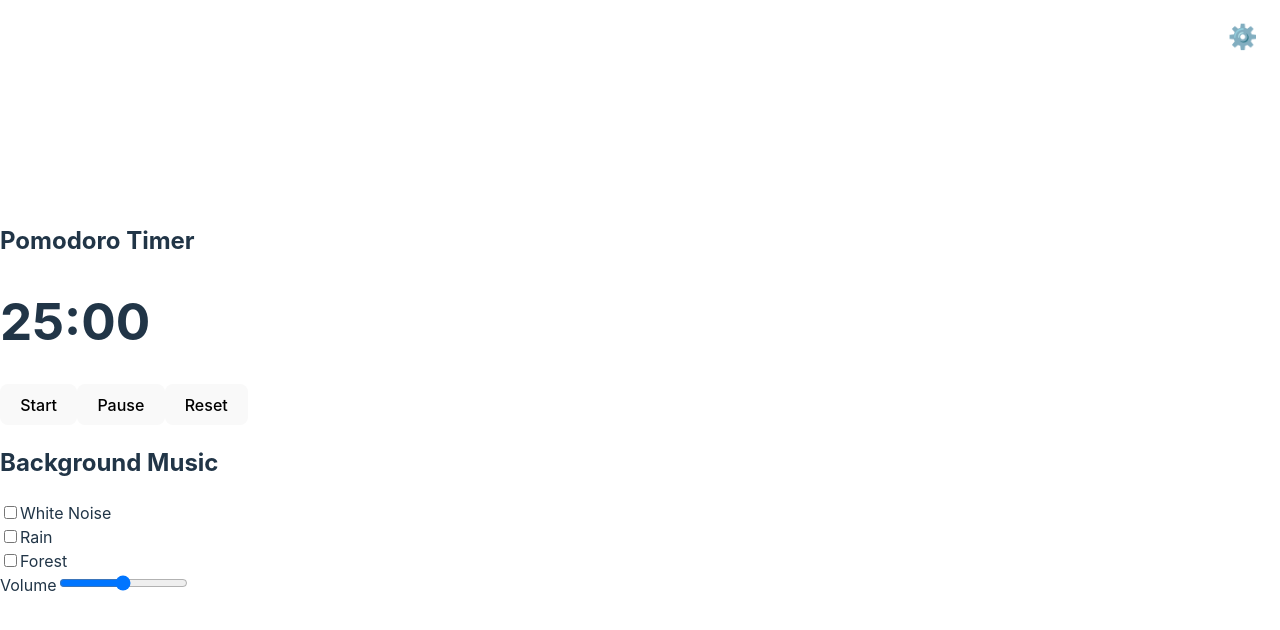
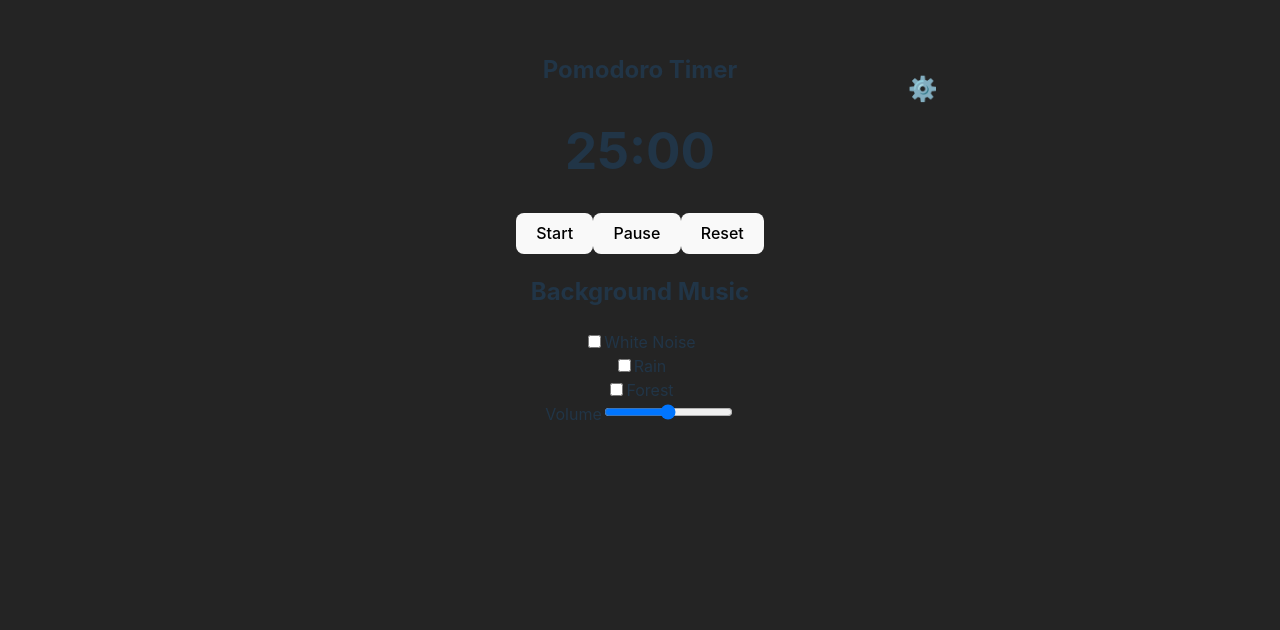
Before and after one commit to Jiangjia2036/pomodoro-study-timer, a React (Vite) app: page / in a window 1280 px wide. Shown: the top 630 px of the page. Built offline with nearby package versions, Linux system fonts and the light colour scheme.

Commit message:
Added proper code for the background color to change. Additionally added a css class to have the settings button be closer to the main text

```diff
--- a/src/App.css
+++ b/src/App.css
@@ -1,68 +1,52 @@
-:root {
-  font-family: Inter, system-ui, Avenir, Helvetica, Arial, sans-serif;
-  line-height: 1.5;
-  font-weight: 400;
-
-  color-scheme: light dark;
-  color: rgba(255, 255, 255, 0.87);
-  background-color: #242424;
-
-  font-synthesis: none;
-  text-rendering: optimizeLegibility;
-  -webkit-font-smoothing: antialiased;
-  -moz-osx-font-smoothing: grayscale;
+#root {
+  max-width: 1280px;
+  margin: 0 auto;
+  padding: 2rem;
+  text-align: center;
 }
 
-a {
-  font-weight: 500;
-  color: #646cff;
-  text-decoration: inherit;
+
+.logo {
+  height: 6em;
+  padding: 1.5em;
+  will-change: filter;
+  transition: filter 300ms;
 }
-a:hover {
-  color: #535bf2;
+.logo:hover {
+  filter: drop-shadow(0 0 2em #646cffaa);
+}
+.logo.react:hover {
+  filter: drop-shadow(0 0 2em #61dafbaa);
 }
 
-body {
-  margin: 0;
-  display: flex;
-  place-items: center;
-  min-width: 320px;
+
+@keyframes logo-spin {
+  from {
+    transform: rotate(0deg);
+  }
+  to {
+    transform: rotate(360deg);
+  }
+}
+
+
+@media (prefers-reduced-motion: no-preference) {
+  a:nth-of-type(2) .logo {
+    animation: logo-spin infinite 20s linear;
+  }
+}
+
+
+.card {
+  padding: 2em;
+}
+
+
+.read-the-docs {
+  color: #888;
+}
+.app {
+  position: relative;
+  width: 50vw;
   min-height: 100vh;
 }
-
-h1 {
-  font-size: 3.2em;
-  line-height: 1.1;
-}
-
-button {
-  border-radius: 8px;
-  border: 1px solid transparent;
-  padding: 0.6em 1.2em;
-  font-size: 1em;
-  font-weight: 500;
-  font-family: inherit;
-  background-color: #1a1a1a;
-  cursor: pointer;
-  transition: border-color 0.25s;
-}
-button:hover {
-  border-color: #646cff;
-}
-button:focus,
-button:focus-visible {
-  outline: 4px auto -webkit-focus-ring-color;
-}
-
-@media (prefers-color-scheme: light) {
-  :root {
-    color: #213547;
-    background-color: #ffffff;
-  }
-  a:hover {
-    color: #747bff;
-  }
-  button {
-    background-color: #f9f9f9;
-  }
-}
--- a/src/App.jsx
+++ b/src/App.jsx
@@ -1,20 +1,27 @@
+import { useState, useEffect } from "react";
 import "./App.css";
 import Timer from "./components/Timer";
 import MusicPlayer from "./components/MusicPlayer";
 import Settings from "./components/Settings";
 
+
 function App() {
+  const [bgColor, setBgColor] = useState("#242424");
+
+
+  useEffect(() => {
+    document.body.style.backgroundColor = bgColor;
+  }, [bgColor]);
+
+
   return (
     <div className="app">
-
       <Timer />
-
       <MusicPlayer />
-
-      <Settings />
-
+      <Settings bgColor={bgColor} setBgColor={setBgColor} />
     </div>
   );
 }
 
+
 export default App;
```
